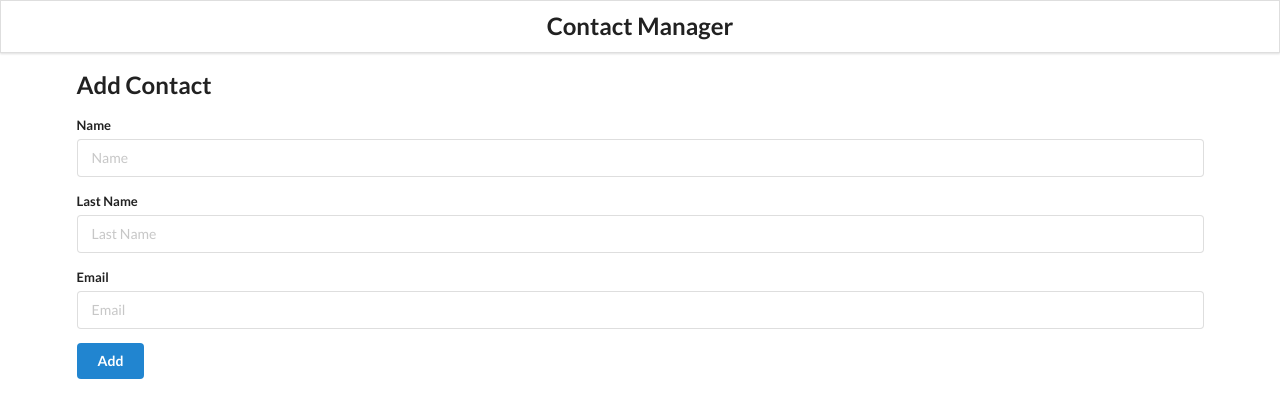
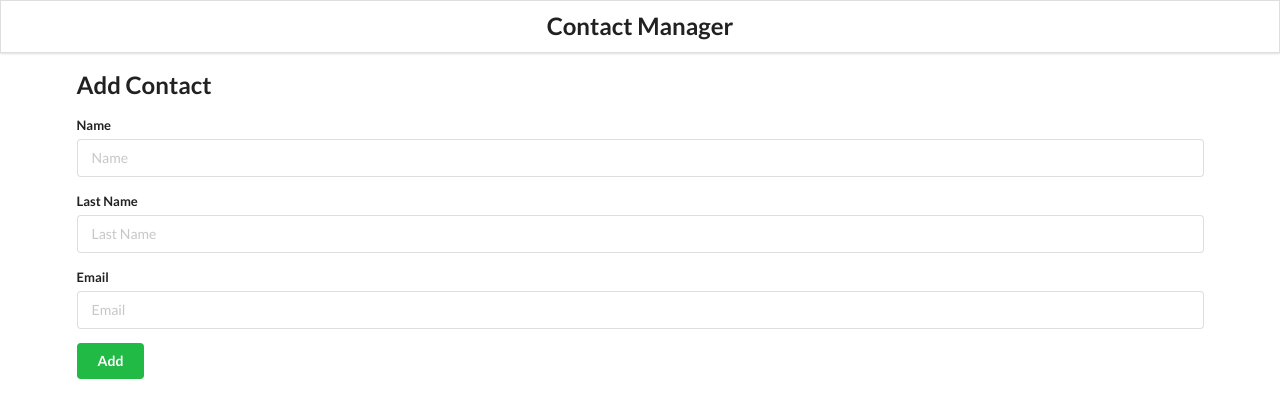
Before and after one commit to TedG3/Phone_Book_React, a React (Create React App) app in the folder contact-manager/: page / in a window 1280 px wide. Shown: the top 418 px of the page. Built offline with nearby package versions, Linux system fonts and the light colour scheme.

Commit message:
Update AddContact.js

```diff
--- a/contact-manager/src/components/AddContact.js
+++ b/contact-manager/src/components/AddContact.js
@@ -51,7 +51,7 @@ class AddContact extends React.Component {
               onChange={(e) => this.setState({ email: e.target.value })}
             />
           </div>
-          <button className="ui button blue">Add</button>
+          <button className="ui button green">Add</button>
         </form>
       </div>
     );
```
